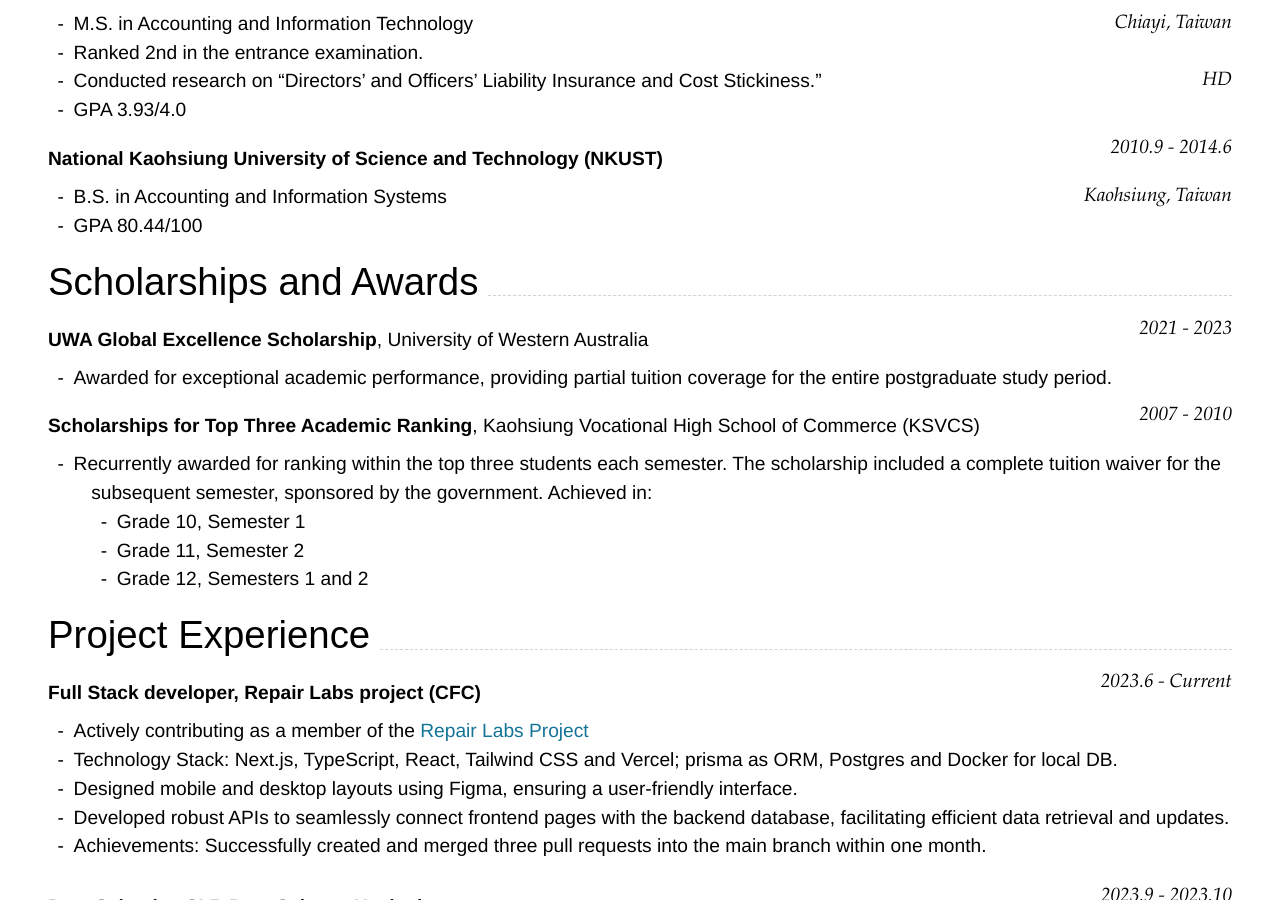
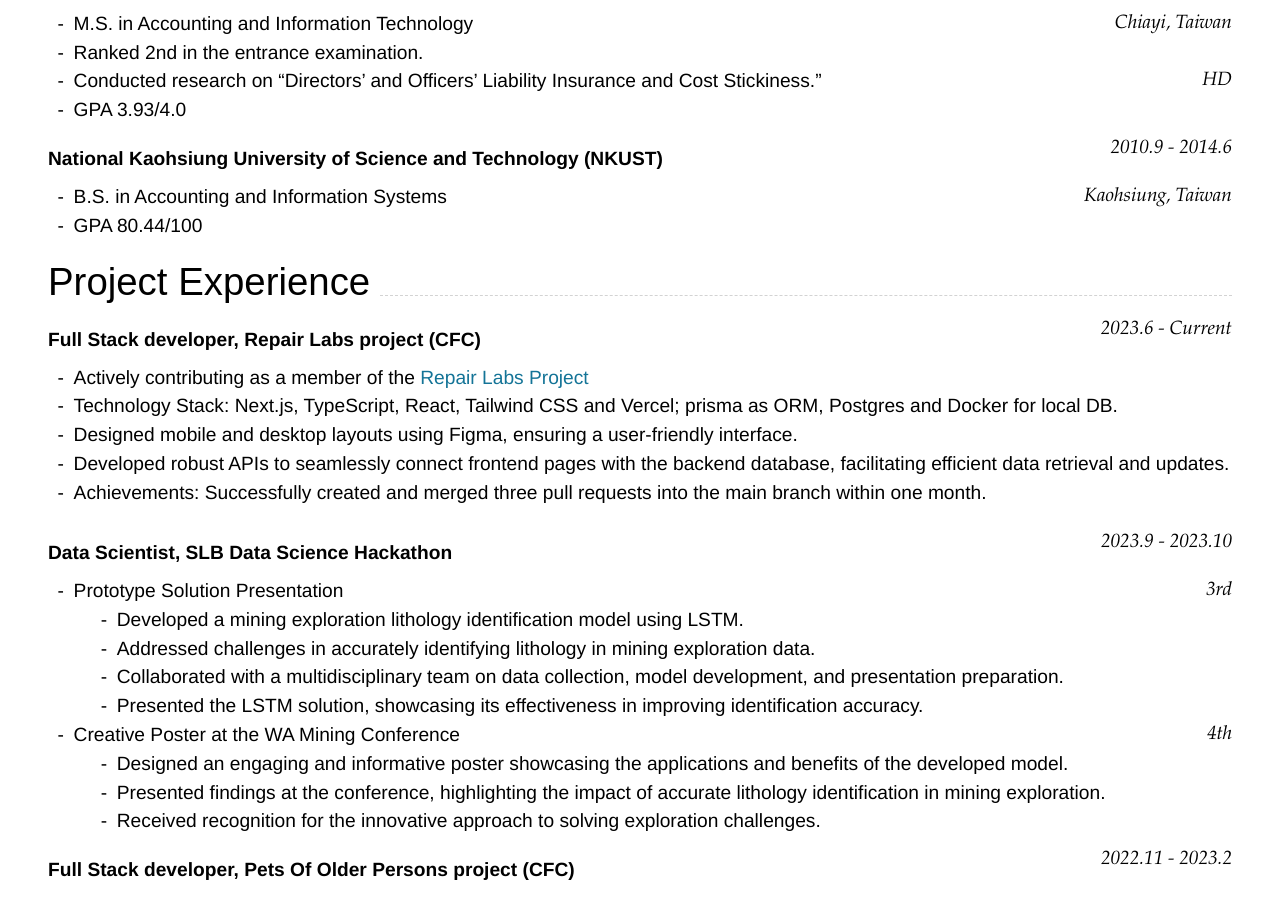
Before and after one commit to HUIXIN-TW/Resume, a Jekyll site: the page built from index.md, in a window 1280 px wide and 900 px high, scrolled down 674 px. Built offline with Jekyll 4.4.1, drawn with Linux system fonts in a browser that asks for light colours; nearby versions of some CDN libraries; some of the changed text lies outside the part shown.

Commit message:
update scholarship

```diff
--- a/index.md
+++ b/index.md
@@ -101,17 +101,6 @@ Taiwan
 
 -   GPA 78.6/100
 -->
-
-## Scholarships and Awards
-
-### **UWA Global Excellence Scholarship**, University of Western Australia `2021 - 2023`
-  - Awarded for exceptional academic performance, providing partial tuition coverage for the entire postgraduate study period.
-
-### **Scholarships for Top Three Academic Ranking**, Kaohsiung Vocational High School of Commerce (KSVCS) `2007 - 2010`
-  - Recurrently awarded for ranking within the top three students each semester. The scholarship included a complete tuition waiver for the subsequent semester, sponsored by the government. Achieved in:
-    - Grade 10, Semester 1
-    - Grade 11, Semester 2
-    - Grade 12, Semesters 1 and 2
 
 ## Project Experience
 
```
Also changed, not shown: other parts of index.md (+12 -0 lines).
